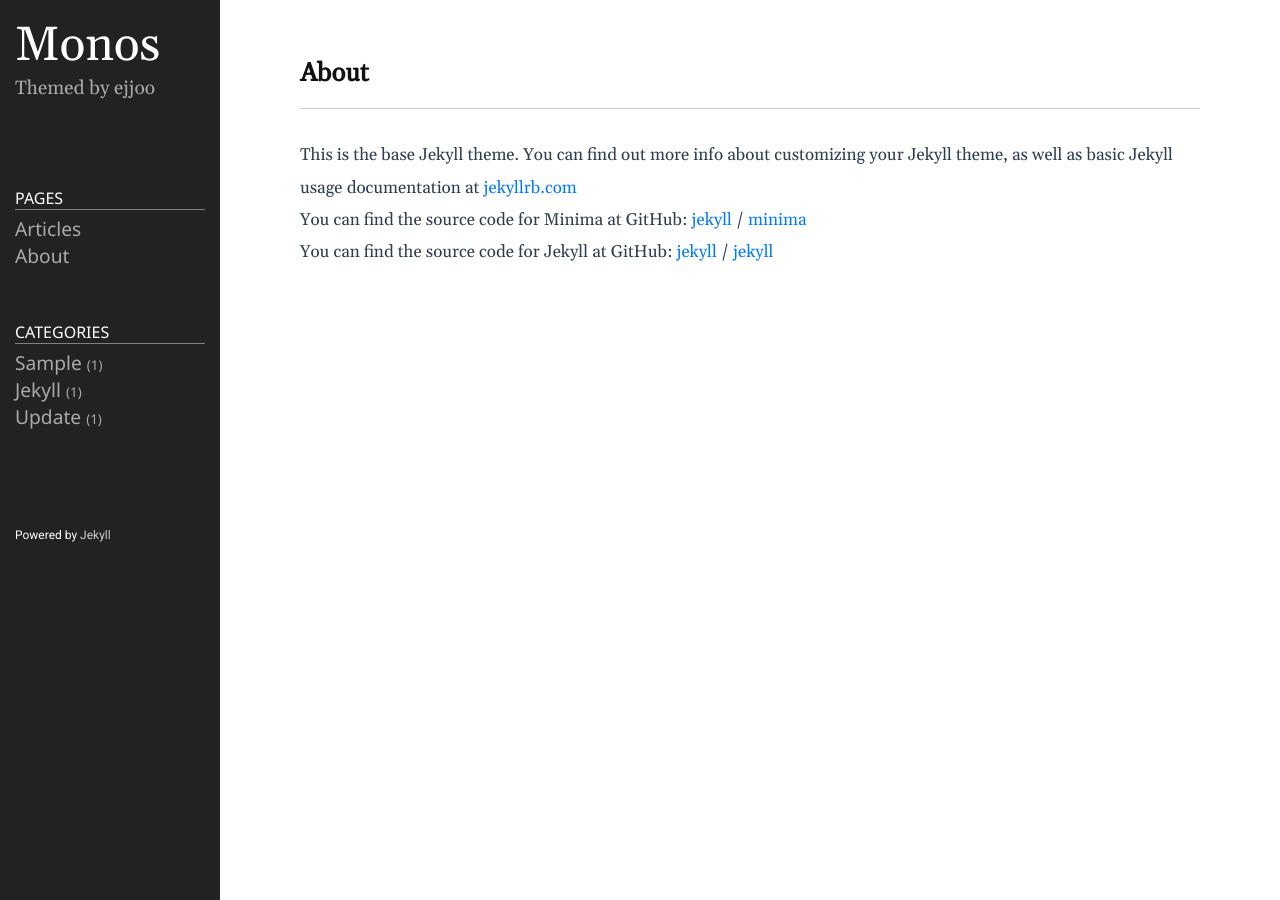
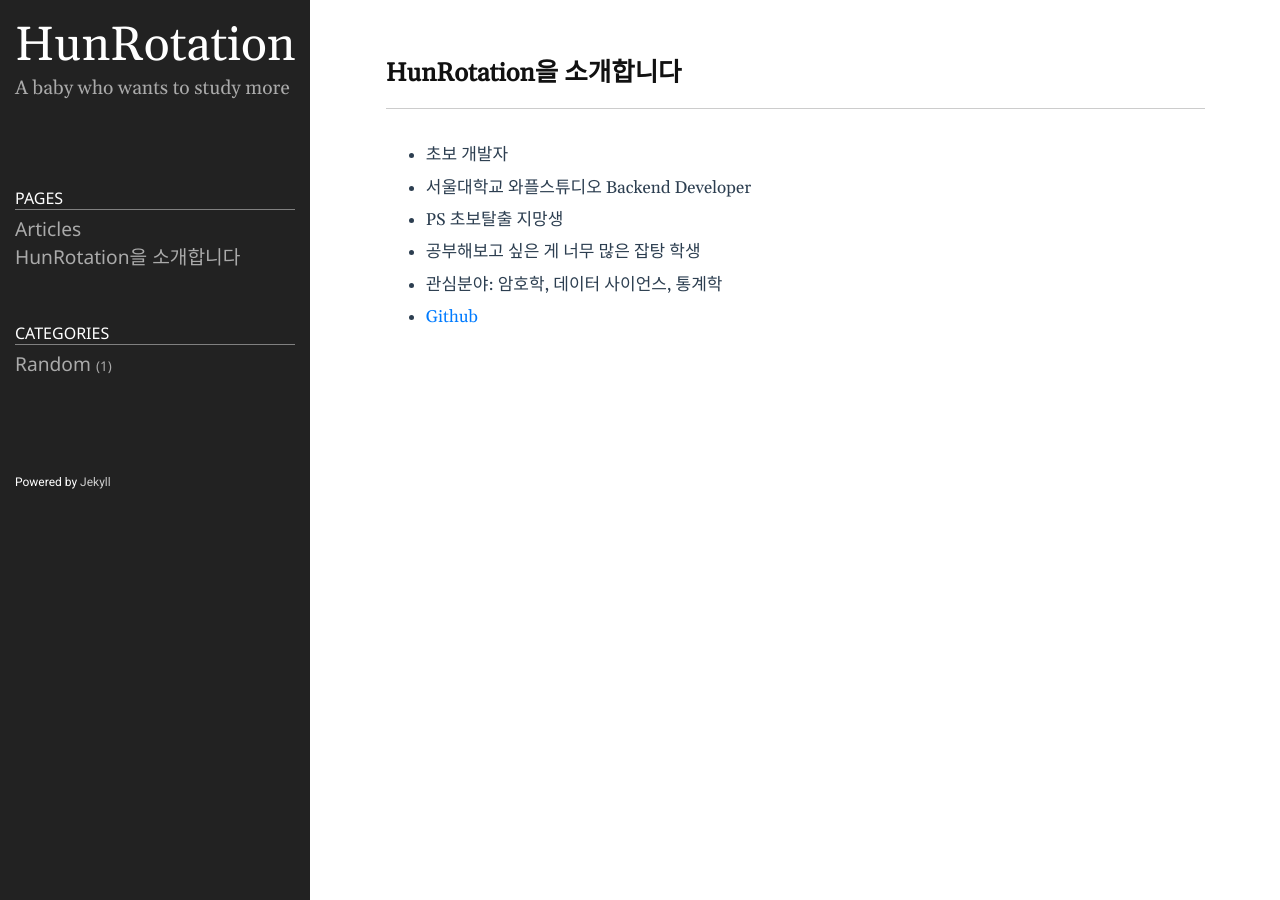
Before and after one commit to HunRotation/HunRotation.github.io, a Jekyll site: the page built from about.markdown, in a window 1280 px wide. Built offline with Jekyll 4.4.1, drawn with Linux system fonts in a browser that asks for light colours.

```diff
--- a/_config.yml
+++ b/_config.yml
@@ -18,13 +18,13 @@
 # You can create any custom variable you would like, and they will be accessible
 # in the templates via {{ site.myvariable }}.
 
-title: Monos
-email: ejjoo7994@gmail.com
+title: HunRotation
+email: Huny8708@gmail.com
 description: >- # this means to ignore newlines until "baseurl:"
-  Themed by ejjoo
+  A baby who wants to study more
 # baseurl: "/" # the subpath of your site, e.g. /blog
 # url: "http://ejjoo.github.io" # the base hostname & protocol for your site, e.g. http://example.com
-github_username: ejjoo
+github_username: HunRotation
 highlighter: rouge
 svg:
   optimize: true
--- a/about.markdown
+++ b/about.markdown
@@ -1,18 +1,12 @@
 ---
 layout: page
-title: About
+title: HunRotation을 소개합니다
 permalink: /about/
 ---
 
-This is the base Jekyll theme. You can find out more info about customizing your Jekyll theme, as well as basic Jekyll usage documentation at [jekyllrb.com](https://jekyllrb.com/)
-
-You can find the source code for Minima at GitHub:
-[jekyll][jekyll-organization] /
-[minima](https://github.com/jekyll/minima)
-
-You can find the source code for Jekyll at GitHub:
-[jekyll][jekyll-organization] /
-[jekyll](https://github.com/jekyll/jekyll)
-
-
-[jekyll-organization]: https://github.com/jekyll
+- 초보 개발자
+- 서울대학교 와플스튜디오 Backend Developer
+- PS 초보탈출 지망생
+- 공부해보고 싶은 게 너무 많은 잡탕 학생
+- 관심분야: 암호학, 데이터 사이언스, 통계학
+- [Github](https://github.com/HunRotation)
```
Also changed, not shown: _posts/2020-01-02-post1.markdown (deleted, +0 -13 lines), _posts/2020-01-02-welcome-to-jekyll.markdown (deleted, +0 -29 lines), _posts/2022-06-18-post1.markdown (added, +8 -0 lines), 11 other files.
